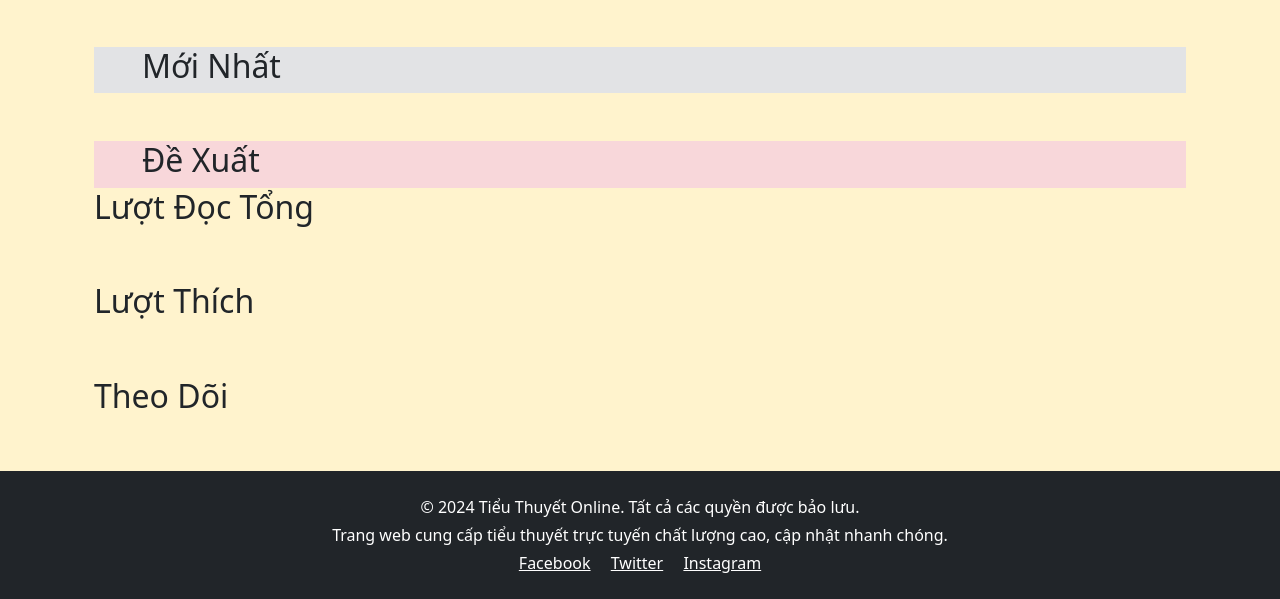
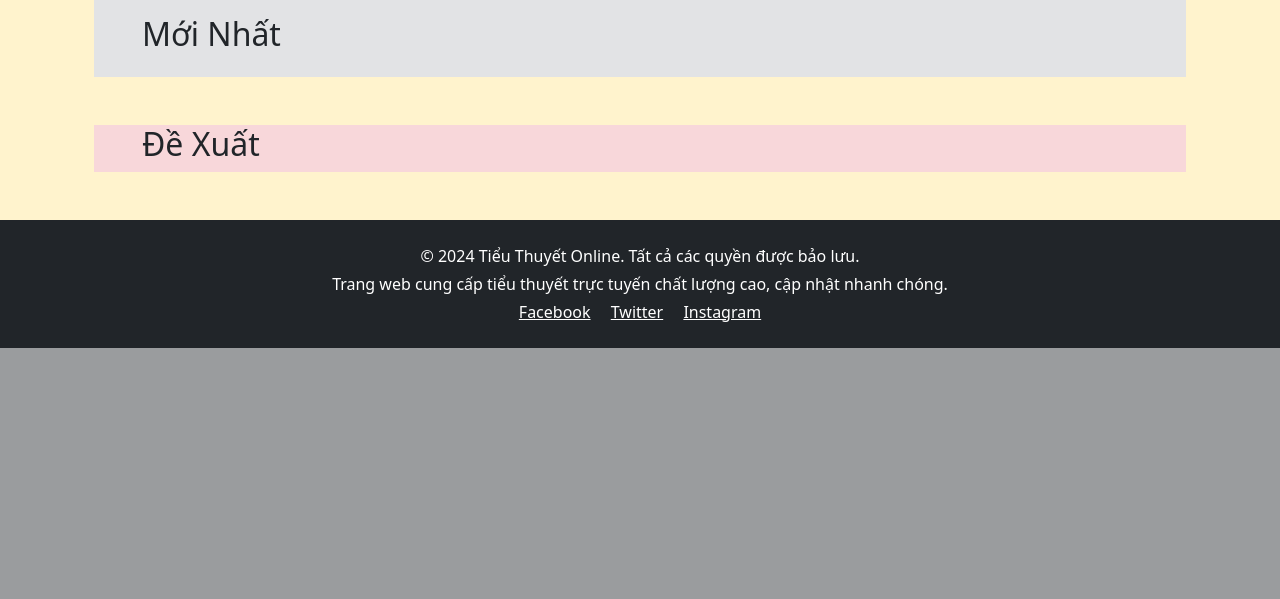
Before and after one commit to phamt1552001/RingoNovel, a Django app: page / in a window 1280 px wide. Shown: the part 924-1523 px from the top of the page. After the commit the page ends 1272 px from the top, so only its background shows below. Run offline with Django 5.2, Linux system fonts and the light colour scheme; data that the repository does not hold is empty.

Commit message:
Update nhỏ

```diff
--- a/web/templates/base.html
+++ b/web/templates/base.html
@@ -28,7 +28,7 @@
 <body class="bg-warning-subtle">
     <!-- Header -->
     <header class="container ">
-        <nav class="navbar navbar-expand-lg navbar-dark bg-dark">
+        <nav id="NavBar" class="navbar navbar-expand-lg navbar-dark bg-dark">
             <div class="container">
                 <a class="navbar-brand" href="{% url 'index' %}">RingoNovel</a>
                 <button class="navbar-toggler" type="button" data-bs-toggle="collapse" data-bs-target="#navbarNav">
@@ -36,8 +36,8 @@
                 </button>
                 <div class="collapse navbar-collapse" id="navbarNav">
                     <ul class="navbar-nav ms-auto line">
-                        <li class="nav-item line-color"><a class="nav-link" href="#moi-nhat">Mới Nhất</a></li>
-                        <li class="nav-item line-color"><a class="nav-link" href="#hot-ngay">Hot Ngày</a></li>
+                        <li class="nav-item line-color"><a class="nav-link" href="#moi-nhat">Trang Chủ</a></li>
+                        <li class="nav-item line-color"><a class="nav-link" href="#hot-ngay">Bảng Xếp Hạng</a></li>
                         <li class="nav-item line-color"><a class="nav-link" href="#">Tìm kiếm</a></li>
                         <li class="nav-item dropdown">
                             <a class="nav-link dropdown-toggle" href="#" id="userDropdown" role="button" data-bs-toggle="dropdown" aria-expanded="false">
--- a/web/templates/index.html
+++ b/web/templates/index.html
@@ -2,10 +2,10 @@
 {% block title %}Trang Chủ{% endblock %}
 {% block content %}
 {% load static %}
-<link rel="stylesheet" href="{% static 'css/index.css' %}?v={{ timestamp }}">
+<link rel="stylesheet" href="{% static 'css/index.css' %}?v={{ timestamp  }}">
 
 <!-- CAROUSEL  -->
-<div id="carouselNovel" class="container carousel slide my-5" data-bs-ride="carousel">
+<div id="carouselNovel" class="container carousel slide mb-5" data-bs-ride="carousel">
     <div class="carousel-indicators">
         <button type="button" data-bs-target="#carouselNovel" data-bs-slide-to="0" class="active" aria-current="true"
             aria-label="Slide 1"></button>
@@ -50,11 +50,11 @@
 
 <div class="container">
     <!-- Tiểu Thuyết Mới Nhất -->
-    <section id="" class="Section mb-5 bg-secondary-subtle px-5">
+    <section id="" class="Section mb-5 bg-secondary-subtle px-5 py-3">
         <h2 class="line line-color">Mới Nhất</h2>
         <div class="row">
             {% for novel in novels_news %}
-            <div class="border m-1 d-flex">
+            <div class="m-1 d-flex bg-danger-subtle">
                 <img class="cardImgThumbnail" src="{{novel.cover_image}}" alt="Hình đại diện của {{novel.title}}"
                     sizes="" srcset="" style="height:50px; width: 50px;">
                 <div class="mx-3"><a class="line-color" href="{% url 'novel_detail' novel_id=novel.id %}">{{novel.title}}</a>
@@ -80,54 +80,6 @@
 
     </section>
 
-    <!-- Top Tiểu Thuyết -->
-    <section id="top-novels" class="mb-5">
-        <h2 class="line-color">Lượt Đọc Tổng</h2>
-        <div class="row row-cols-3">
-            <!-- Lặp lại 4 hàng, mỗi hàng 3 cột -->
-            {% for novel in top_novels %}
-            <div class="card border border-2 border-secondary mx-auto">
-                <img src="{{ novel.cover_image }}" class="card-img-top" alt="{{ novel.title }}">
-                <div class="card-body text-center">
-                    <h6 class="card-title text-wrap"><a href="{% url 'novel_detail' novel_id=novel.id %}">{{ novel.title
-                            }}</a></h6> <!-- Fixed link here -->
-                </div>
-            </div>
-            {% endfor %}
-        </div>
-    </section>
-
-    <section id="top-like-novels" class="mb-5">
-        <h2 class="line-color">Lượt Thích</h2>
-        <div class="row row-cols-3">
-            <!-- Lặp lại 4 hàng, mỗi hàng 3 cột -->
-            {% for novel in top_like_novels %}
-            <div class="card border border-2 border-secondary mx-auto">
-                <img src="{{ novel.cover_image }}" class="card-img-top" alt="{{ novel.title }}">
-                <div class="card-body text-center">
-                    <h6 class="card-title text-wrap"><a href="{% url 'novel_detail' novel_id=novel.id %}">{{ novel.title
-                            }}</a></h6> <!-- Fixed link here -->
-                </div>
-            </div>
-            {% endfor %}
-        </div>
-    </section>
-
-    <section id="top-like-novels" class="mb-5">
-        <h2 class="line-color">Theo Dõi</h2>
-        <div class="row row-cols-3">
-            <!-- Lặp lại 4 hàng, mỗi hàng 3 cột -->
-            {% for novel in top_follow_novels %}
-            <div class="card border border-2 border-secondary mx-auto">
-                <img src="{{ novel.cover_image }}" class="card-img-top" alt="{{ novel.title }}">
-                <div class="card-body text-center">
-                    <h6 class="card-title text-wrap"><a href="{% url 'novel_detail' novel_id=novel.id %}">{{ novel.title
-                            }}</a></h6> <!-- Fixed link here -->
-                </div>
-            </div>
-            {% endfor %}
-        </div>
-    </section>
 </div>
 
 {% endblock %}
```
